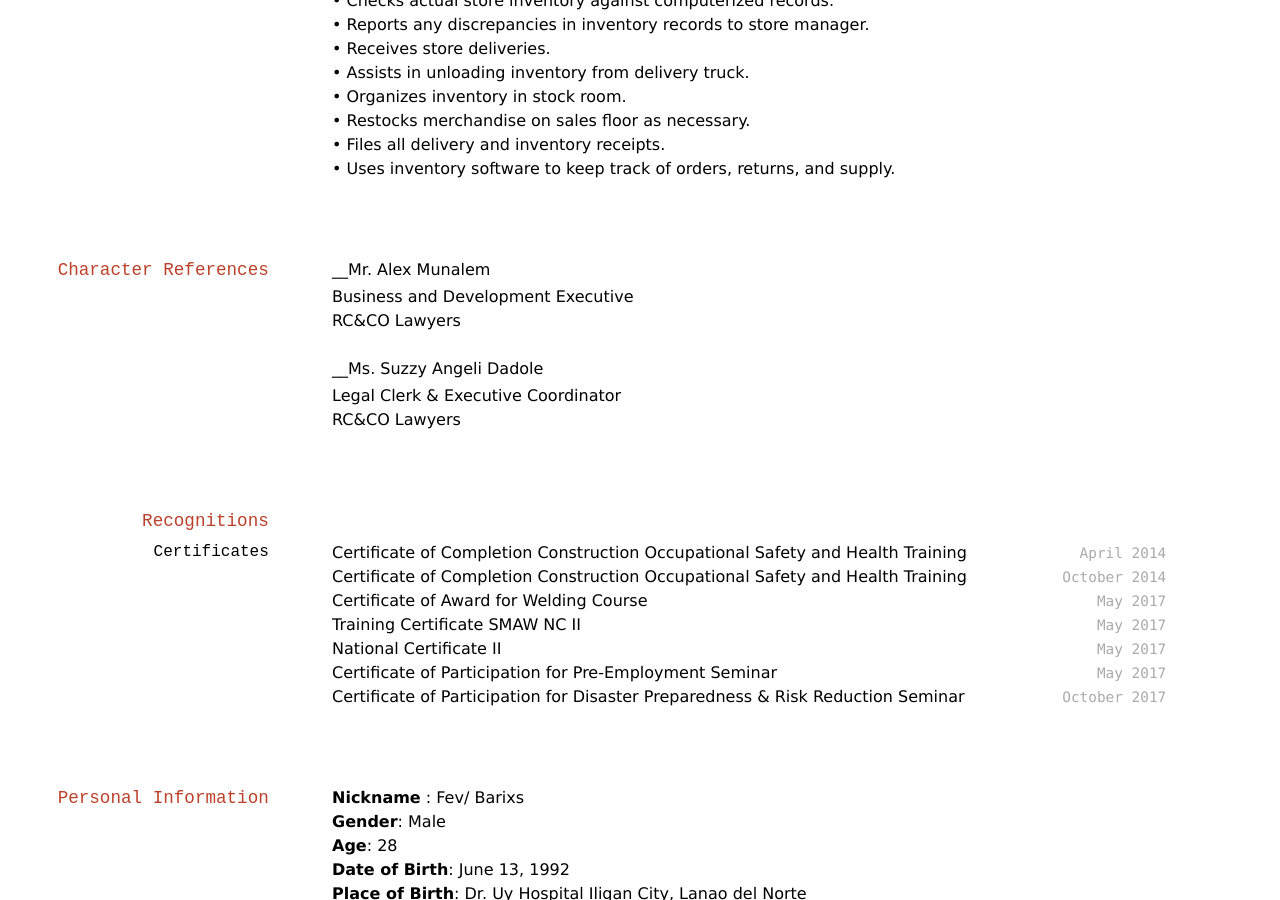
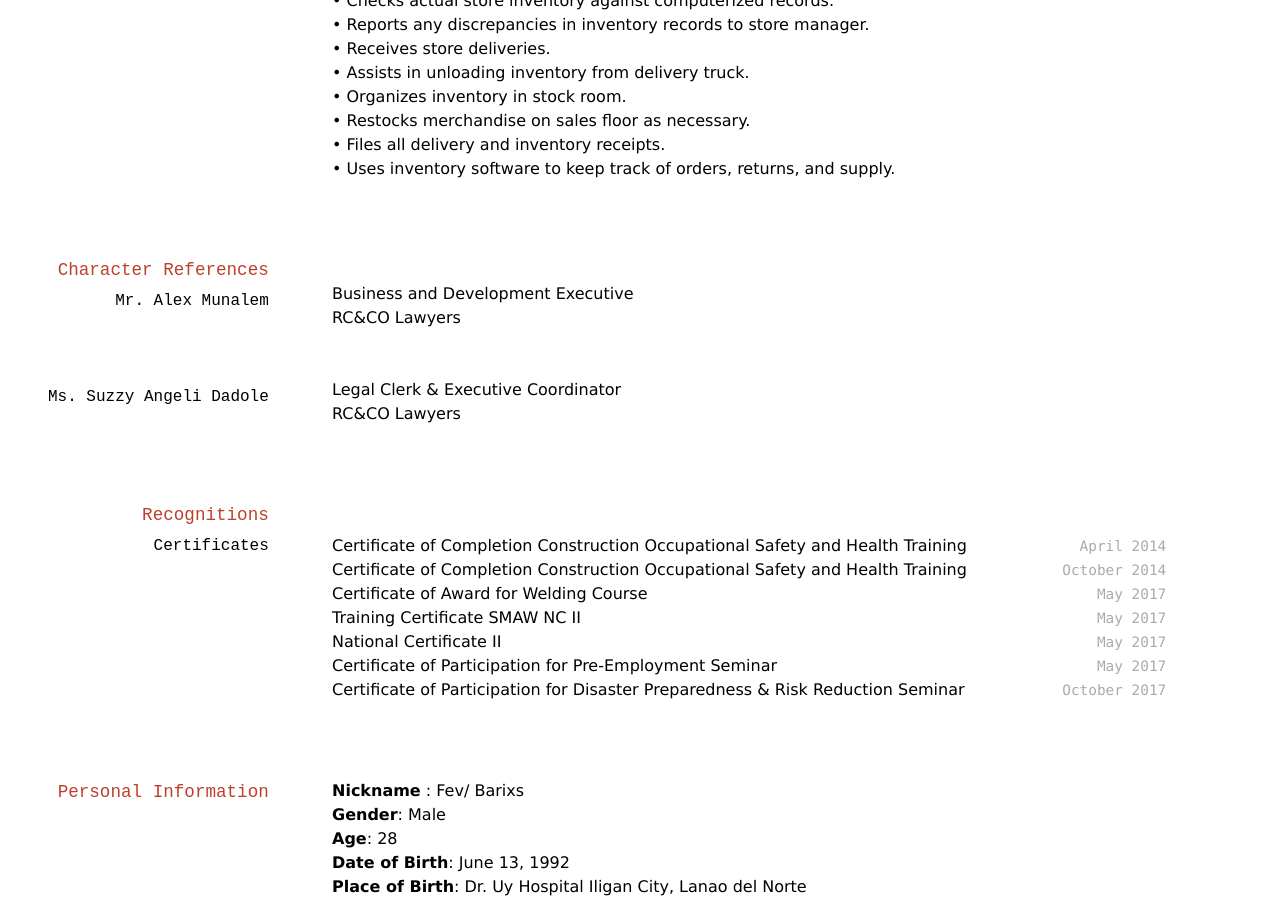
Before and after one commit to deleteprof/deleteprof.github.io, a Jekyll site: the page built from index.md, in a window 1280 px wide and 900 px high, scrolled down 1875 px. Built offline with Jekyll 4.4.1, drawn with Linux system fonts in a browser that asks for light colours.

```diff
--- a/index.md
+++ b/index.md
@@ -88,11 +88,11 @@ __SOLIDMARK INC., *Pacana-Don Apolinar Velez Sts., Cagayan de Oro City*__
 
 
 ## Character References
- __Mr. Alex Munalem
+### Mr. Alex Munalem
 - Business and Development Executive
 - RC&CO Lawyers
 
- __Ms. Suzzy Angeli Dadole
+### Ms. Suzzy Angeli Dadole
 - Legal Clerk & Executive Coordinator
 -  RC&CO Lawyers
 
```
